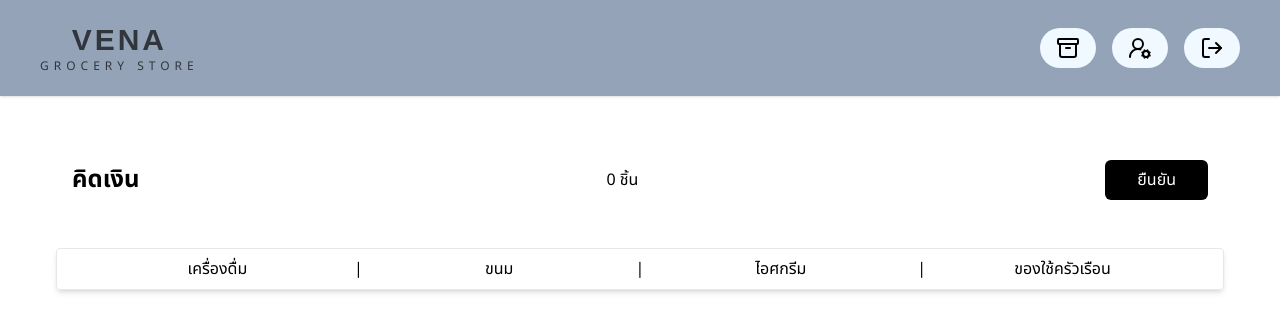
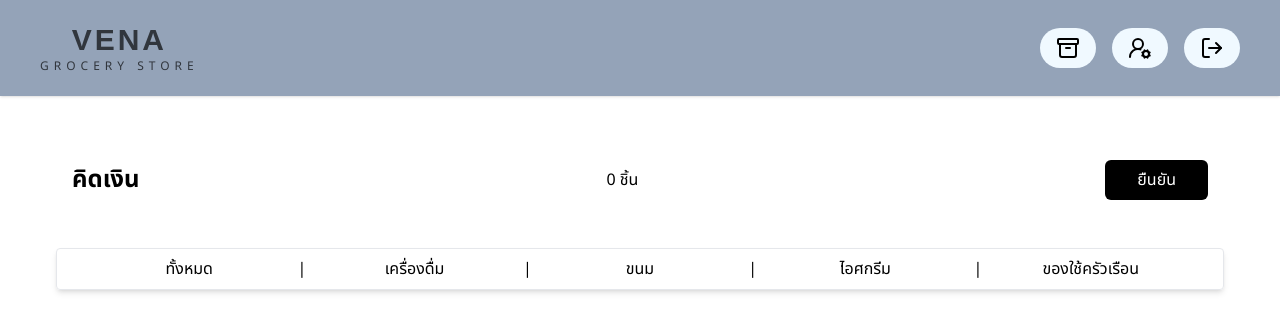
Before and after one commit to DefinitelyNotJay/SGM, a Django app: page /payment in a window 1280 px wide. Shown: the top 332 px of the page. Run offline with Django 5.2, Linux system fonts and the light colour scheme; data that the repository does not hold is empty; some libraries are stand-ins or nearby versions; some web fonts are replaced.

Commit message:
finish payment process

```diff
--- a/SGM/store/templates/employee/payment.html
+++ b/SGM/store/templates/employee/payment.html
@@ -11,17 +11,18 @@ Home Page
   <div>
     <span id="amount">0</span><span> ชิ้น</span>
   </div>
-  <button id="test-click" class="px-8 py-2 bg-[#000] text-[#fff] rounded-md">
+  <button onclick="processPayment()" id="test-click" class="px-8 py-2 bg-[#000] text-[#fff] rounded-md">
     ยืนยัน
   </button>
 </div>
 <div
   class="border rounded px-6 py-2 flex justify-between text-center shadow-md mt-12"
 >
-  <button class="w-full"><a href="beverage">เครื่องดื่ม</a></button> |
-  <button class="w-full"><a href="snack">ขนม</a></button> |
-  <button class="w-full"><a href="ice-cream">ไอศกรีม</a></button> |
-  <button class="w-full"><a href="household-item">ของใช้ครัวเรือน</a></button>
+  <a class="w-full" href="/payment">ทั้งหมด</a>|
+  <a class="w-full" href="/payment/beverage">เครื่องดื่ม</a>|
+  <a class="w-full" href="/payment/snack">ขนม</a>|
+  <a class="w-full" href="/payment/ice-cream">ไอศกรีม</a>|
+  <a class="w-full" href="/payment/household-item">ของใช้ครัวเรือน</a>
 </div>
 
 <section class="grid grid-cols-3 mt-8 gap-x-6 gap-y-6">
@@ -69,6 +70,18 @@ Home Page
     }
   };
 
+  async function processPayment(){
+    await fetch(`/payment`, {
+      method: "POST",
+      headers: {
+        "Content-Type": "application/json",
+        "X-CSRFToken": "{{ csrf_token }}",
+      },
+      body:JSON.stringify({"order_product": selectedProducts})
+    },
+    )
+  }
+
 
   //const products = document.querySelectorAll(".product")
   //.forEach(product=>product.addEventListener("click", selectProduct))
--- a/SGM/store/urls.py
+++ b/SGM/store/urls.py
@@ -10,6 +10,7 @@ urlpatterns = [
     path('', Inventory.as_view(), name="inventory"),
     path('emp-home', EmployeeHome.as_view()),
     path('payment', Payment.as_view()),
+    path('payment/<str:category>', Payment.as_view()),
     path('customer/new/', ManageCustomer.as_view()),
     path('customer/', ListCustomer.as_view(), name="customer"),
     path('customer/<int:customer_id>/', ManageCustomer.as_view(), name="new-customer"),
--- a/SGM/store/views.py
+++ b/SGM/store/views.py
@@ -8,6 +8,7 @@ from django.forms.models import model_to_dict
 from django.db.models import Sum
 from datetime import datetime
 from django.utils.timezone import *
+import json
 
 # Create your views here.
 
@@ -24,9 +25,20 @@ class EmployeeHome(View):
         return render(request, "employee/home.html")
 
 class Payment(View):
-    def get(self, request):
-        products = Product.objects.all()
+    def get(self, request, category=None):
+        # มี query
+        if category is None:
+            products = Product.objects.all()
+        else:
+            # ทั้งหมด
+            products = Product.objects.filter(categories__name=category)
         return render(request, "employee/payment.html", {"products": products})
+    def post(self, request):
+        data = json.loads(request.body)
+        if data:
+            return render(request, "employee/payment_bill.html", {"order_product": data})
+        return redirect("/payment")
+
 class ListCustomer(View):
     def get(self, request):
         customers = Customer.objects.all()
```
